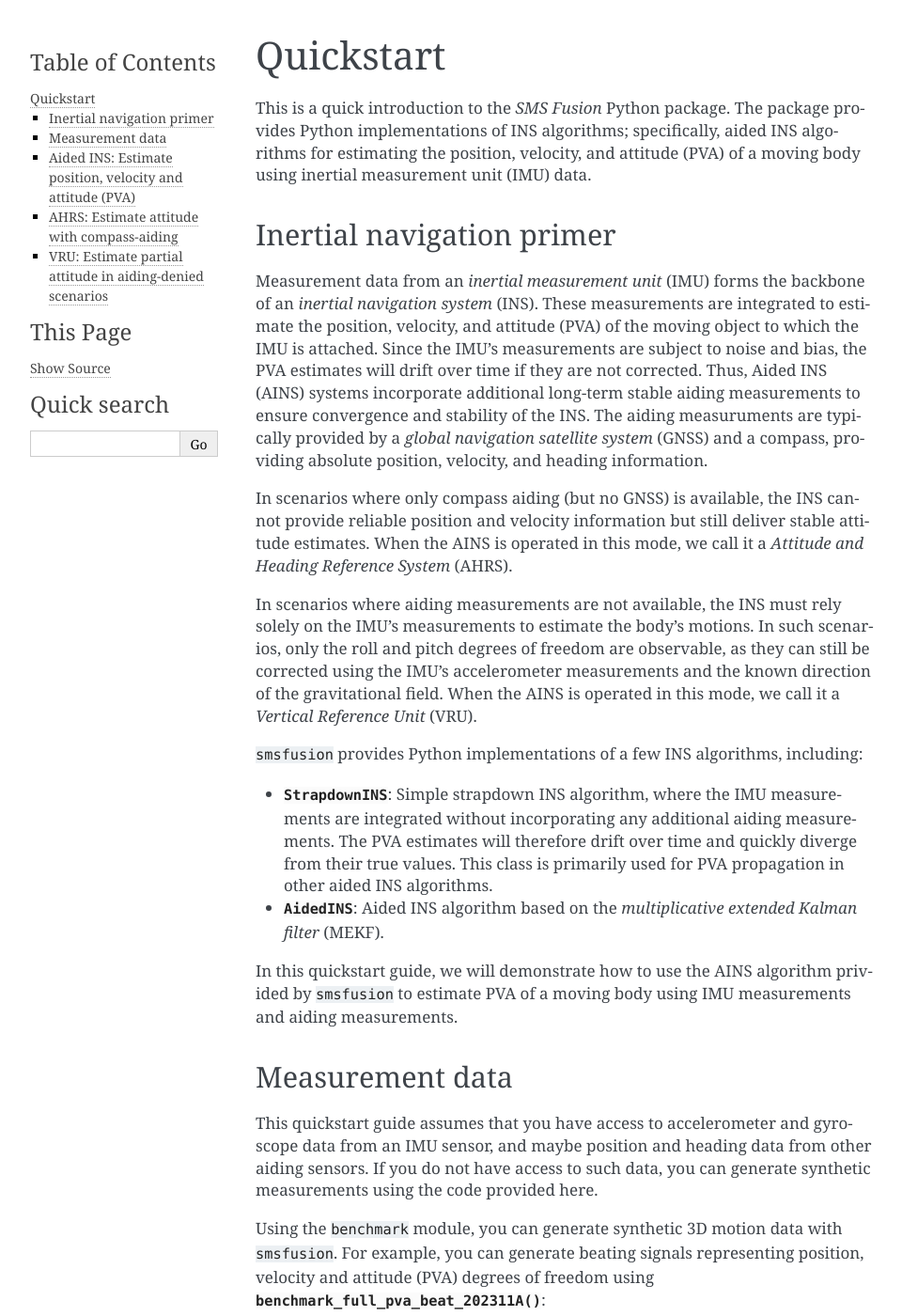
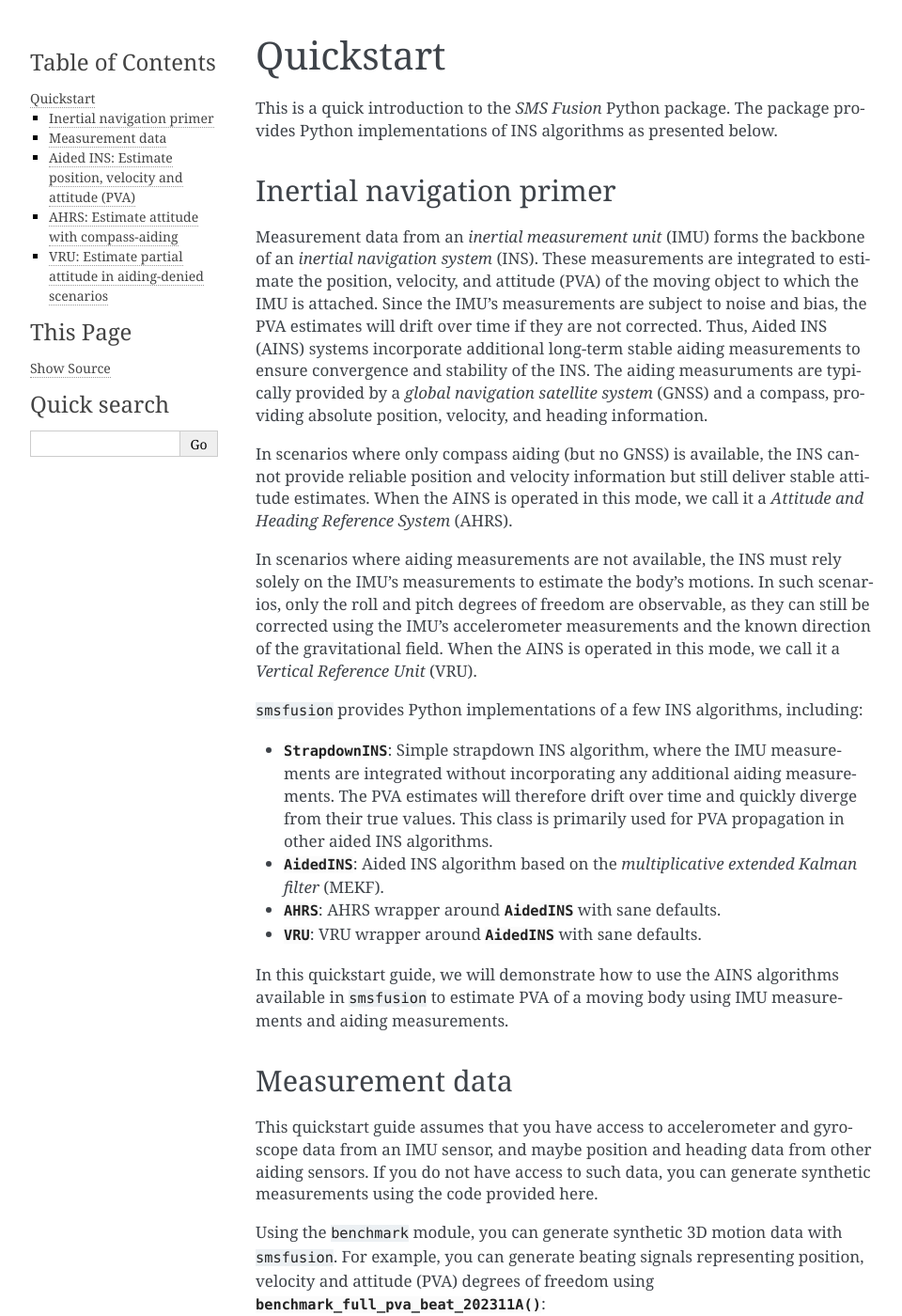
Before and after one commit to 4Subsea/smsfusion-python, a Sphinx documentation site: the page built from docs/user_guide/quickstart.rst, in a window 1280 px wide and 1400 px high. Shown: the whole window at 94% size, without its empty margins (148-1108 px from the left). Built offline with Sphinx 7.4.7, drawn with Linux system fonts in a browser that asks for light colours.

Commit message:
add vru and ahrs

```diff
--- a/docs/user_guide/ains--gnss-compass.rst
+++ /dev/null
@@ -1,3 +0,0 @@
-Aided INS (AINS) with GNSS and compass aiding
-=============================================
-TODO.
--- a/docs/user_guide/quickstart.rst
+++ b/docs/user_guide/quickstart.rst
@@ -1,10 +1,7 @@
 Quickstart
 ==========
 This is a quick introduction to the `SMS Fusion` Python package. The package provides
-Python implementations of INS algorithms; specifically, aided INS algorithms for
-estimating the position, velocity, and attitude (PVA) of a moving body using inertial
-measurement unit (IMU) data.
-
+Python implementations of INS algorithms as presented below.
 
 Inertial navigation primer
 --------------------------
@@ -30,16 +27,17 @@ When the AINS is operated in this mode, we call it a `Vertical Reference Unit` (
 
 ``smsfusion`` provides Python implementations of a few INS algorithms, including:
 
-* :class:`~smsfusion.benchmark.StrapdownINS`: Simple strapdown INS algorithm, where the
+* :class:`~smsfusion.StrapdownINS`: Simple strapdown INS algorithm, where the
   IMU measurements are integrated without incorporating any additional aiding measurements.
   The PVA estimates will therefore drift over time and quickly diverge from their true values.
   This class is primarily used for PVA propagation in other aided INS algorithms.
-* :class:`~smsfusion.benchmark.AidedINS`: Aided INS algorithm based on the `multiplicative extended Kalman filter` (MEKF).
+* :class:`~smsfusion.AidedINS`: Aided INS algorithm based on the `multiplicative extended Kalman filter` (MEKF).
+* :class:`~smsfusion.AHRS`: AHRS wrapper around :class:`~smsfusion.AidedINS` with sane defaults.
+* :class:`~smsfusion.VRU`: VRU wrapper around :class:`~smsfusion.AidedINS` with sane defaults.
 
-In this quickstart guide, we will demonstrate how to use the AINS algorithm privided
-by ``smsfusion`` to estimate PVA of a moving body using IMU measurements and aiding
-measurements.
-
+In this quickstart guide, we will demonstrate how to use the AINS algorithms
+available in ``smsfusion`` to estimate PVA of a moving body using IMU measurements
+and aiding measurements.
 
 Measurement data
 ----------------
@@ -103,9 +101,8 @@ For simpler cases where only compass or no aiding is available, consider using
 :func:`~smsfusion.benchmark.benchmark_pure_attitude_beat_202311A` instead to
 generate synthetic data.
 
-
 Aided INS: Estimate position, velocity and attitude (PVA)
---------------------------------------------------------
+---------------------------------------------------------
 If you have access to accelerometer and gyroscope data from an IMU sensor, as well
 as position and heading data from other aiding sensors, you can estimate the position,
 velocity and attitude (PVA) of a moving body using the :func:`~smsfusion.AidedINS` class:
--- a/docs/user_guide/vru.rst
+++ /dev/null
@@ -1,3 +0,0 @@
-Vertical Reference Unit (VRU)
-=============================
-TODO.
```
Also changed, not shown: docs/user_guide/index.rst (+0 -8 lines).
